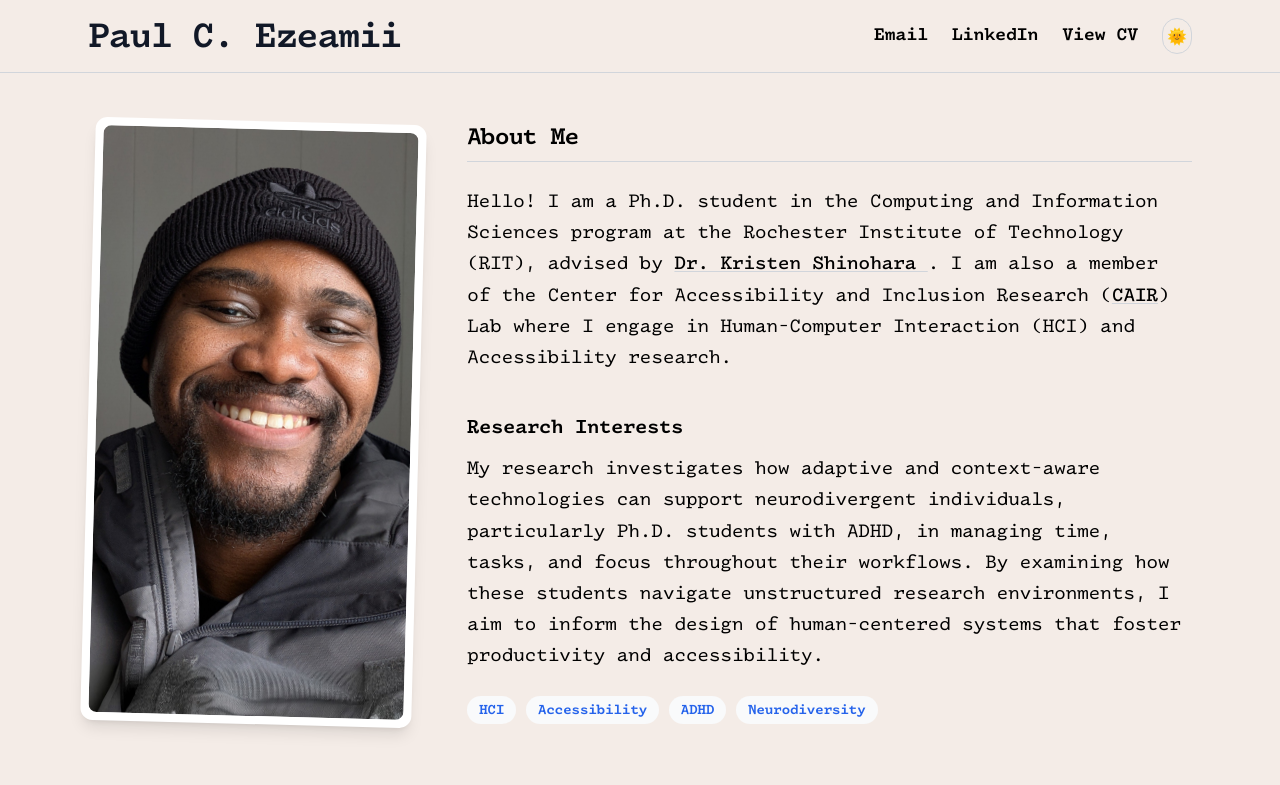
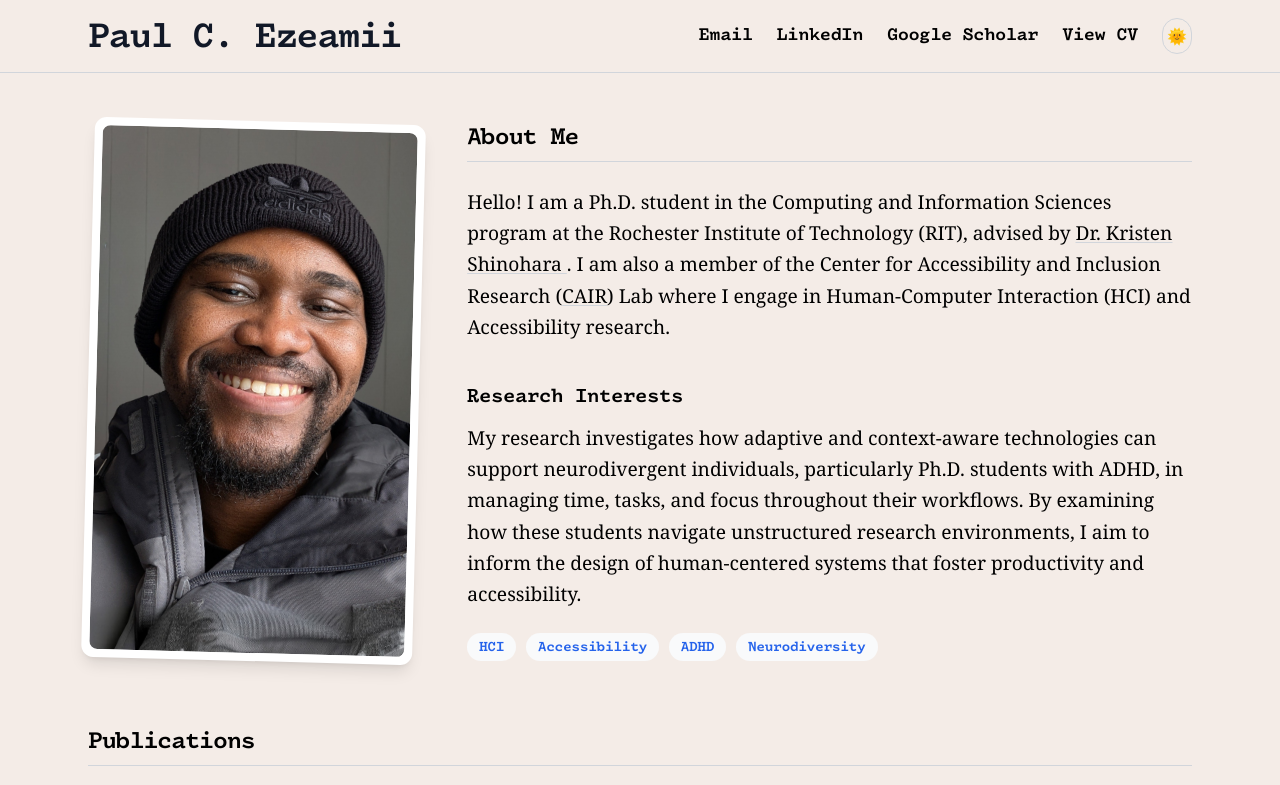
Before and after one commit to ezeamiipaul/ezeamiipaul.github.io, a plain HTML site: page index.html in a window 1280 px wide. Shown: the top 785 px of the page. Drawn offline with nearby package versions, Linux system fonts and the light colour scheme; a web font is replaced by a local one.

Commit message:
Updated with google scholar

```diff
--- a/index.html
+++ b/index.html
@@ -60,7 +60,7 @@
           <nav
             role="navigation"
             aria-label="Main navigation"
-            class="flex flex-wrap gap-6 text-md md:text-lg font-semibold font-drafting">
+            class="flex flex-wrap gap-6 text-sm md:text-lg font-semibold font-drafting">
             <a
               href="mailto:pe3814@rit.edu"
               class="border-b-2 border-transparent hover:border-blue-600 dark:hover:border-blue-400 transition"
@@ -72,7 +72,12 @@
               >LinkedIn</a
             >
             <a
-              href="/Files/Paul C. Ezeamii CV.pdf"
+              href="https://scholar.google.com/citations?user=eaoC3DIAAAAJ&hl=en&authuser=1"
+              class="border-b-2 border-transparent hover:border-blue-600 dark:hover:border-blue-400 transition"
+              >Google Scholar</a
+            >
+            <a
+              href="/Files/Paul C. Ezeamii Resume.pdf"
               target="_blank"
               class="border-b-2 border-transparent hover:border-blue-600 dark:hover:border-blue-400 transition"
               >View CV</a
@@ -115,7 +120,7 @@
               About Me
             </h2>
 
-            <p class="font-drafting mb-4 text-[1.2rem] leading-relaxed">
+            <p class="font-serif mb-4 text-[1.2rem] leading-relaxed">
               Hello! I am a Ph.D. student in the Computing and Information
               Sciences program at the Rochester Institute of Technology (RIT),
               advised by
@@ -130,7 +135,7 @@
             </p>
 
             <h3 class="font-drafting text-xl font-semibold mt-6 mb-3">Research Interests</h3>
-            <p class="font-drafting mb-4 text-[1.2rem] leading-relaxed">
+            <p class="font-serif mb-4 text-[1.2rem] leading-relaxed">
               My research investigates how adaptive and context-aware
               technologies can support neurodivergent individuals, particularly
               Ph.D. students with ADHD, in managing time, tasks, and focus
```
Also changed, not shown: 1 other file.
